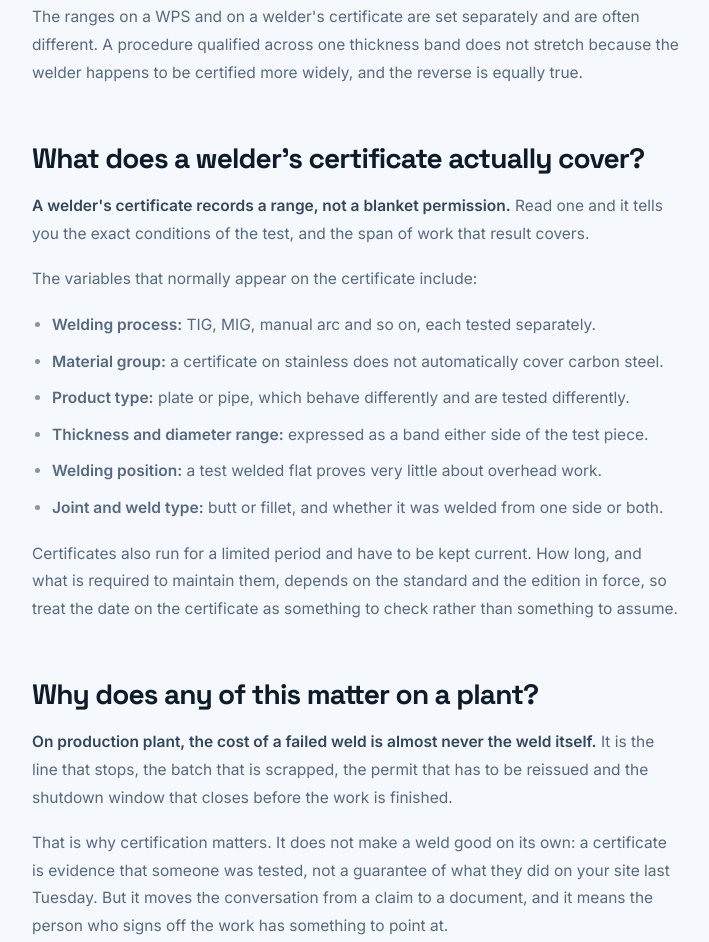
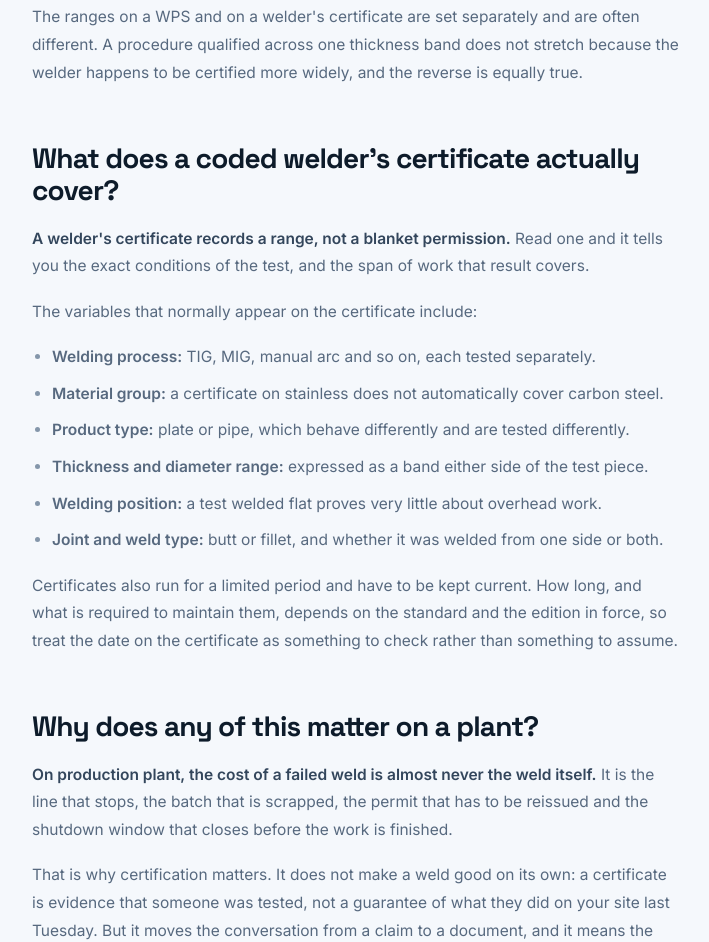
Before and after one commit to Keegshaumann/Austek-Engineering, a plain HTML site: page blog/what-is-a-coded-welder/index.html in a window 1280 px wide. Shown: the part 2375-3317 px from the top of the page, without its empty margins (284-993 px from the left). Drawn offline with Linux system fonts and the light colour scheme.

Commit message:
SEO T-64: put "coded" in the coded welder guide's certificate heading, austek
Why: the guide is shown for "coded welder certificate" and similar searches, and the
section that answers them was headed without the word. Heading text only.
Plan: plans/austek/PLAN.md T-64
Check: curl -s https://austekengineering.co.za/blog/what-is-a-coded-welder/ | grep -c "What does a coded welder's certificate actually cover?" -> 1, and the old heading -> 0 (after the Mac pull)

Co-Authored-By: Claude Opus 5.5 <noreply@anthropic.com>
Claude-Session: https://claude.ai/code/session_01GdHJzo1X14az2UwzGT52SG

```diff
--- a/blog/what-is-a-coded-welder/index.html
+++ b/blog/what-is-a-coded-welder/index.html
@@ -197,7 +197,7 @@
           welder happens to be certified more widely, and the reverse is equally true.
         </p>
 
-        <h2>What does a welder's certificate actually cover?</h2>
+        <h2>What does a coded welder's certificate actually cover?</h2>
         <p>
           <strong>A welder's certificate records a range, not a blanket permission.</strong> Read one and it tells you the exact conditions of the test, and the span of work that result covers.
         </p>
```
